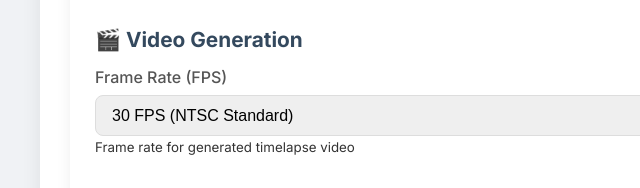
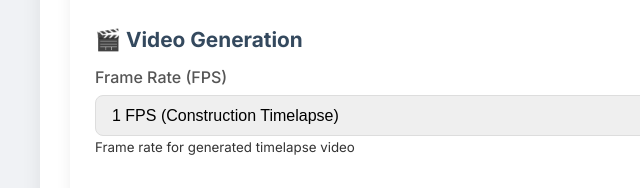
Before and after one commit to JdMasuta/Timelapse-RPi, a website: page index.html in a window 1280 px wide. Shown: the part 3061-3249 px from the top of the page, 0-640 px from the left. Drawn offline with nearby package versions, Linux system fonts and the light colour scheme; no server answers.

Commit message:
Added video framrate options

```diff
--- a/index.html
+++ b/index.html
@@ -292,12 +292,18 @@
                 <div class="form-group">
                   <label>Frame Rate (FPS)</label>
                   <select id="videoFps">
+                    <option value="0.5">0.5 FPS (Very Slow)</option>
+                    <option value="1" selected>
+                      1 FPS (Construction Timelapse)
+                    </option>
+                    <option value="2">2 FPS (Slow Motion)</option>
+                    <option value="5">5 FPS (Slow Timelapse)</option>
                     <option value="12">12 FPS (Stop Motion Style)</option>
                     <option value="15">15 FPS (Standard Timelapse)</option>
                     <option value="20">20 FPS (Smooth Motion)</option>
                     <option value="24">24 FPS (Cinematic Standard)</option>
                     <option value="25">25 FPS (PAL Standard)</option>
-                    <option value="30" selected>30 FPS (NTSC Standard)</option>
+                    <option value="30">30 FPS (NTSC Standard)</option>
                     <option value="48">48 FPS (High Frame Rate)</option>
                     <option value="60">60 FPS (Ultra Smooth)</option>
                   </select>
```
Also changed, not shown: 1 other file.
